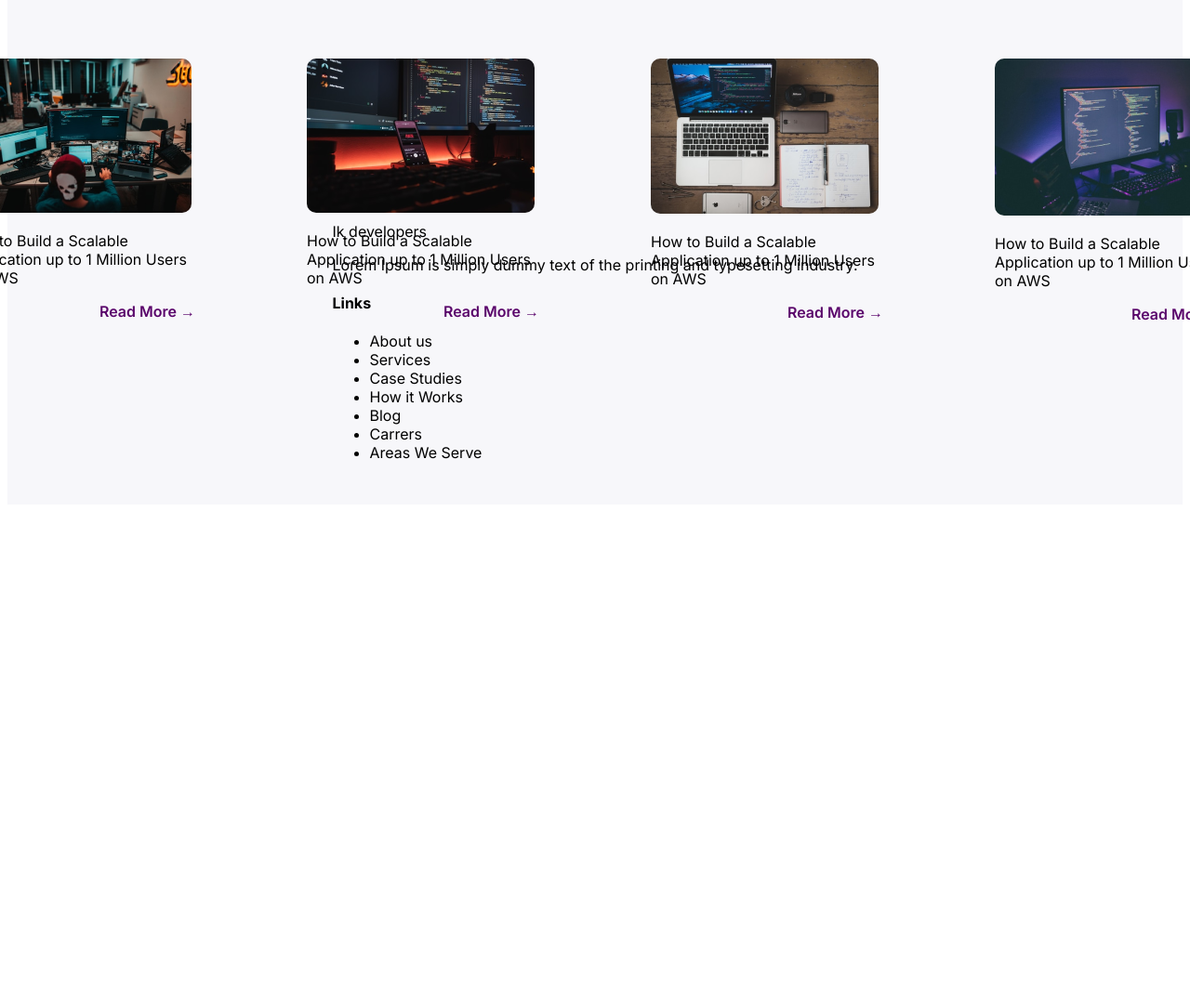
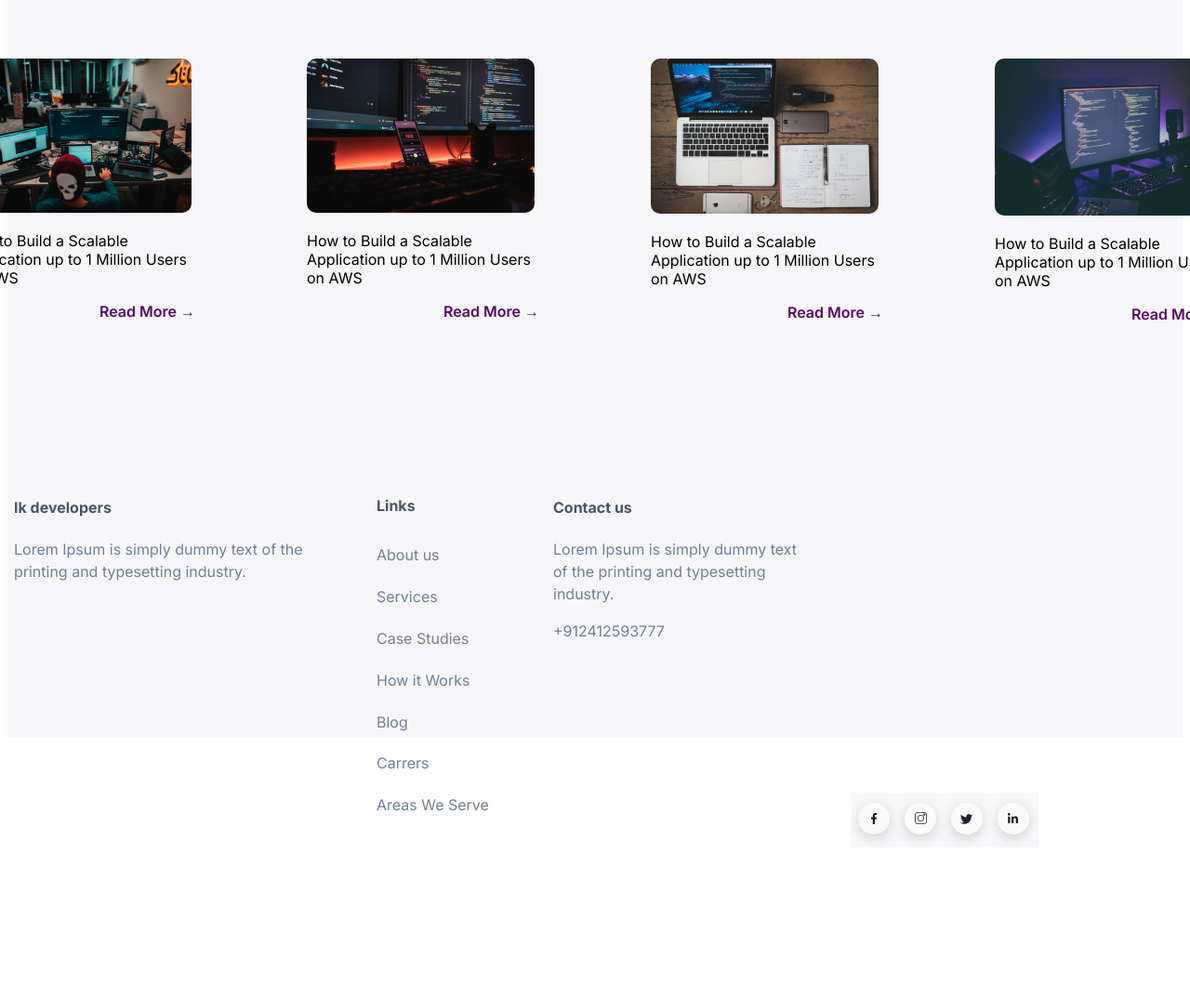
Before and after one commit to SnowPoom/snowpoom.github.io, a plain HTML site: page index.html in a window 1280 px wide. Shown: the part 2669-3742 px from the top of the page at 93% size. Before the commit the page ends 3220 px from the top, so only its background shows below. Drawn offline with Linux system fonts and the light colour scheme.

Commit message:
Contactos de IK developers

```diff
--- a/estilos.css
+++ b/estilos.css
@@ -279,6 +279,68 @@ a {
   font-weight: 600;
 }
 
+.contacto{
+    display: flex;
+    justify-content: space-between;
+    position: relative;
+    top: 270px;
+}
+
+.contacto-contenido{
+    padding: 20px;
+    width: 350px;
+    height: 200px;
+    line-height: 1.5;
+}
+
+.contacto-contenido p{
+    color: var(--color-gris-pastel);
+}
+
+.contacto-contenido h4{
+    color: var(--color-gris-claro);
+}
+
+.links-contenido{
+    padding: 20px;
+    width: 150px;
+    height: 500px;
+}
+
+.links-contenido h4{
+    color: var(--color-gris-claro);
+}
+
+.links-contenido ul{
+    list-style: none;
+    padding: 0;
+    line-height: 2.8;
+    color: var(--color-gris-pastel);
+}
+
+.contactanos-contenido{
+    padding: 20px;
+    width: 280px;
+    height: 500px;
+    line-height: 1.5;
+}
+
+.contactanos-contenido p{
+    color: var(--color-gris-pastel);
+}
+
+.contactanos-contenido h4{
+    color: var(--color-gris-claro);
+}
+
+.iconos{
+    padding: 20px;
+    width: 350px;
+    height: 200px;
+    position: relative;
+    top: 340px;
+}
+
 .testimonios {
   background-color: var(--color-gris-claro-fondo);
   text-align: center;
--- a/index.html
+++ b/index.html
@@ -293,17 +293,17 @@
                 </div>
             </div>
         </div>
-        <div>
-            <div>
-                <p>
+        <div class="contacto">
+            <div class="contacto-contenido h4">
+                <h4>
                     Ik developers
-                </p>
+                </h4>
                 <p>
                     Lorem Ipsum is simply dummy text of the
                     printing and typesetting industry.
                 </p>
             </div>
-            <div>
+            <div class="links-contenido ul h4">
                 <h4>
                     Links
                 </h4>
@@ -317,16 +317,18 @@
                     <li>Areas We Serve</li>
                 </ul>
             </div>
-            <div>
+            <div class="contactanos-contenido h4">
+                <h4>
+                    Contact us
+                </h4>
                 <p>
-
+                    Lorem Ipsum is simply dummy text of the
+                    printing and typesetting industry.
                 </p>
-                <p>
-
-                </p>
-                <p>
-
-                </p>
+                <p>+912412593777</p>
+            </div>
+            <div class="iconos">
+                <img src="img\iconosProvi.png" alt="">
             </div>
         </div>
         <div>
```
Also changed, not shown: img/iconosProvi.png (added).
